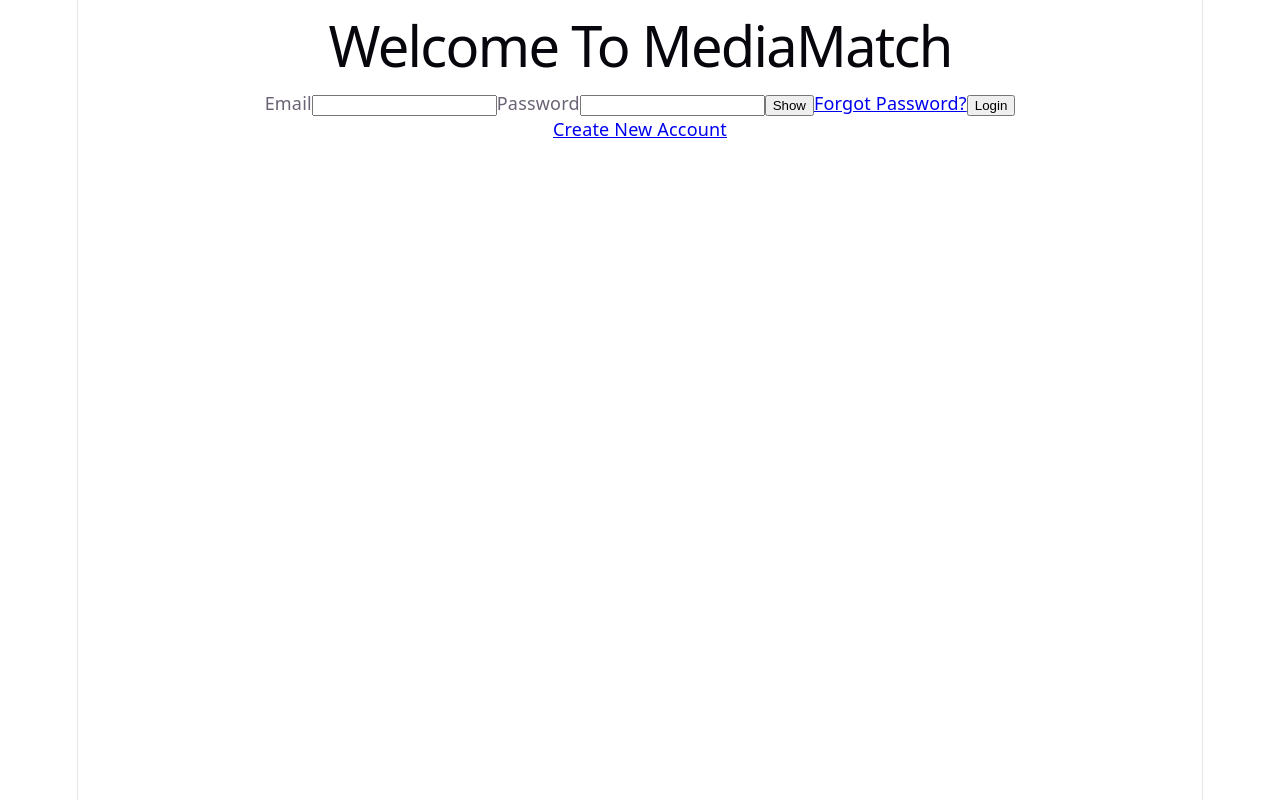
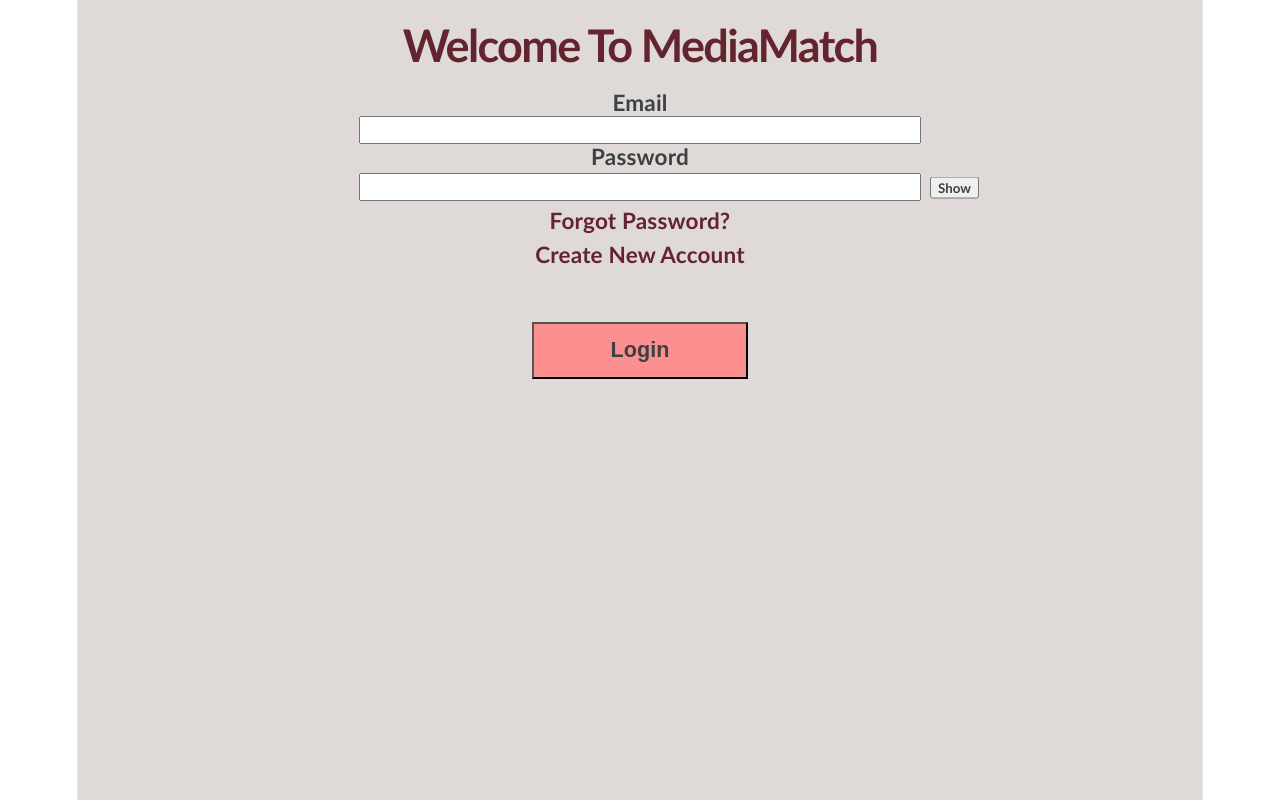
Before and after one commit to Dabgaryan1/media-match, a React (Vite) app in the folder frontend/: page / in a window 1280 px wide. Built offline with nearby package versions, Linux system fonts and the light colour scheme; no server answers.

Commit message:
Added basic styling to login page

```diff
--- a/frontend/src/pages/LoginPage/LoginPage.css
+++ b/frontend/src/pages/LoginPage/LoginPage.css
@@ -0,0 +1,80 @@
+.login-page {
+    min-height: 100vh;
+    background-color: #DFD9D8;
+}
+
+#title {
+    font-size: 2.5rem;
+    font-family: Trebuchet MS;
+    font-weight: bold;
+    color: #64242F;
+}
+
+.form-group {
+    font-size: 1.25rem;
+    display: flex;
+    flex-direction: column;
+    width: 50%;
+    margin: 0 auto;
+}
+
+.form-group label {
+    font-weight: bold;
+    font-family: Trebuchet MS;
+    color: #3C4142;
+}
+
+.form-input {
+  width: 100%;
+  box-sizing: border-box;
+  height:1.55rem;
+  ;
+}
+
+.password-input-row {
+    position: relative;
+    width: 100%;
+}
+
+.password-input-row button {
+  position: absolute;
+  left: calc(100% + 0.5rem);
+  top: 50%;
+  transform: translateY(-38.5%);
+  font-family: Trebuchet MS;
+  color: #3C4142;
+  font-weight: bold;
+}
+
+.password-actions {
+    display: flex;
+    align-items: center;
+    gap: 1rem;
+}
+
+.page-text {
+    color: #64242F;
+    font-weight: bold;
+    font-size: 1.25rem;
+    font-family: Trebuchet MS;
+    text-align: center;
+    text-decoration: none;
+    display: flex;
+    justify-content: center;
+    margin-top: 0.4167rem;
+}
+
+#submit-button {
+    display: flex;
+    justify-content: center;
+    margin-top: 3rem;
+}
+
+#submit-button button {
+    width: 12rem;
+    padding: 0.75rem 1rem;
+    font-size: 1.2rem;
+    font-weight: bold;
+    color:  #3C4142;
+    background-color: #FC8F8F;
+}
--- a/frontend/src/pages/LoginPage/LoginPage.tsx
+++ b/frontend/src/pages/LoginPage/LoginPage.tsx
@@ -59,11 +59,13 @@ function LoginPage() {
 
   return (
     <main className="login-page">
-      <h1>Welcome To MediaMatch</h1>
+      <h1 id="title">Welcome To MediaMatch</h1>
 
       <form onSubmit={handleSubmit}>
+        <div className="form-group">
           <label htmlFor="email">Email</label>
           <input
+            className="form-input"
             id="email"
             name="email"
             type="email"
@@ -71,9 +73,14 @@ function LoginPage() {
             onChange={handleChange}
             required
           />
+        </div>
 
+        <div className="form-group">
           <label htmlFor="password">Password</label>
+
+          <div className="password-input-row">
             <input
+              className="form-input"
               id="password"
               name="password"
               type={showPassword ? "text" : "password"}
@@ -81,7 +88,6 @@ function LoginPage() {
               onChange={handleChange}
               required
             />
-        {error && <p role="alert">{error}</p>}
 
             <button
               type="button"
@@ -90,16 +96,22 @@ function LoginPage() {
               >
                 {showPassword ? "Hide" : "Show"}
             </button>
+          </div>
 
-        <a href="/forgot-password">Forgot Password?</a>
+          {error && <p role="alert">{error}</p>}
+        </div>
 
+        <a className="page-text" href="/forgot-password">Forgot Password?</a>
+
+      <a className="page-text" href="/register">Create New Account</a>
+
+        <div id="submit-button">
           <button
             type="submit" disabled={isLoading}>
             {isLoading ? "Logging in..." : "Login"}
           </button>
+        </div>
       </form>
-
-      <a href="/register">Create New Account</a>
     </main>
   );
 }
```
Lines whose indentation alone changed are shown as unchanged.
